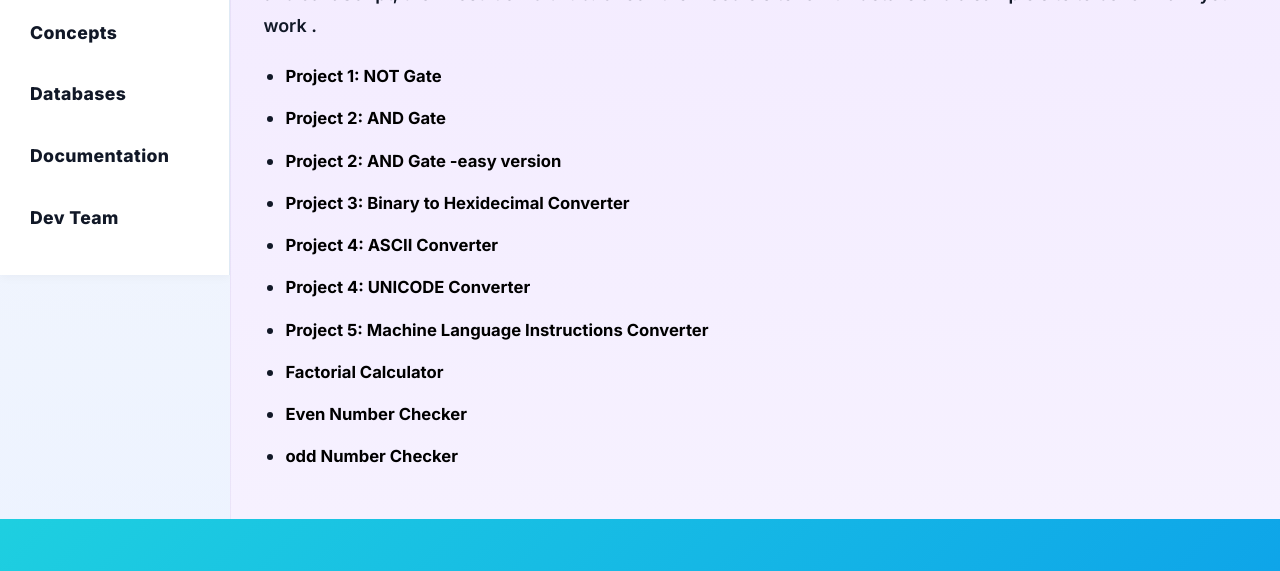
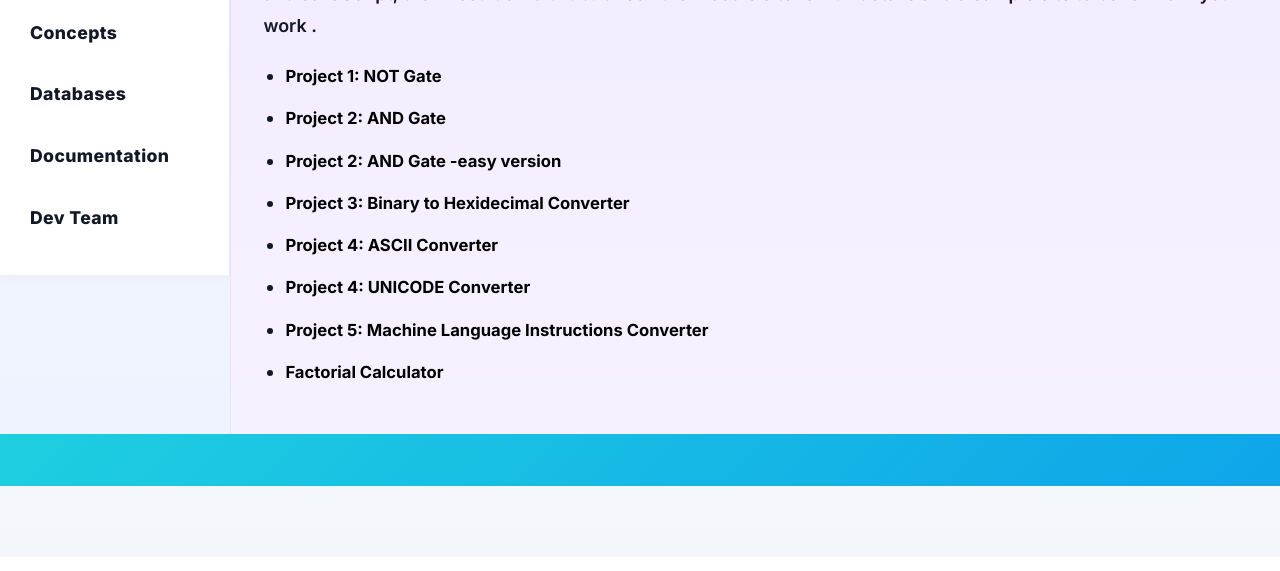
Before and after one commit to 2026165958/foc1, a plain HTML site: page project.html in a window 1280 px wide. Shown: the part 243-814 px from the top of the page. Drawn offline with nearby package versions, Linux system fonts and the light colour scheme.

Commit message:
Update project.html

```diff
--- a/project.html
+++ b/project.html
@@ -39,8 +39,6 @@
   <li><a href="unicode.html" style="color:black">Project 4: UNICODE Converter</a></h3></li>
   <li><a href="MLinstrucitons.html" style="color:black">Project 5: Machine Language Instructions Converter</a></h3></li>
 	<li><a href="factorial.html" style="color:black">Factorial Calculator</a></li>
-  <li><a href="even.html" style="color:black">Even Number Checker</a></li>
-  <li><a href="odd.html" style="color:black">odd Number Checker</a></li>
 </ul>
 
 
```
